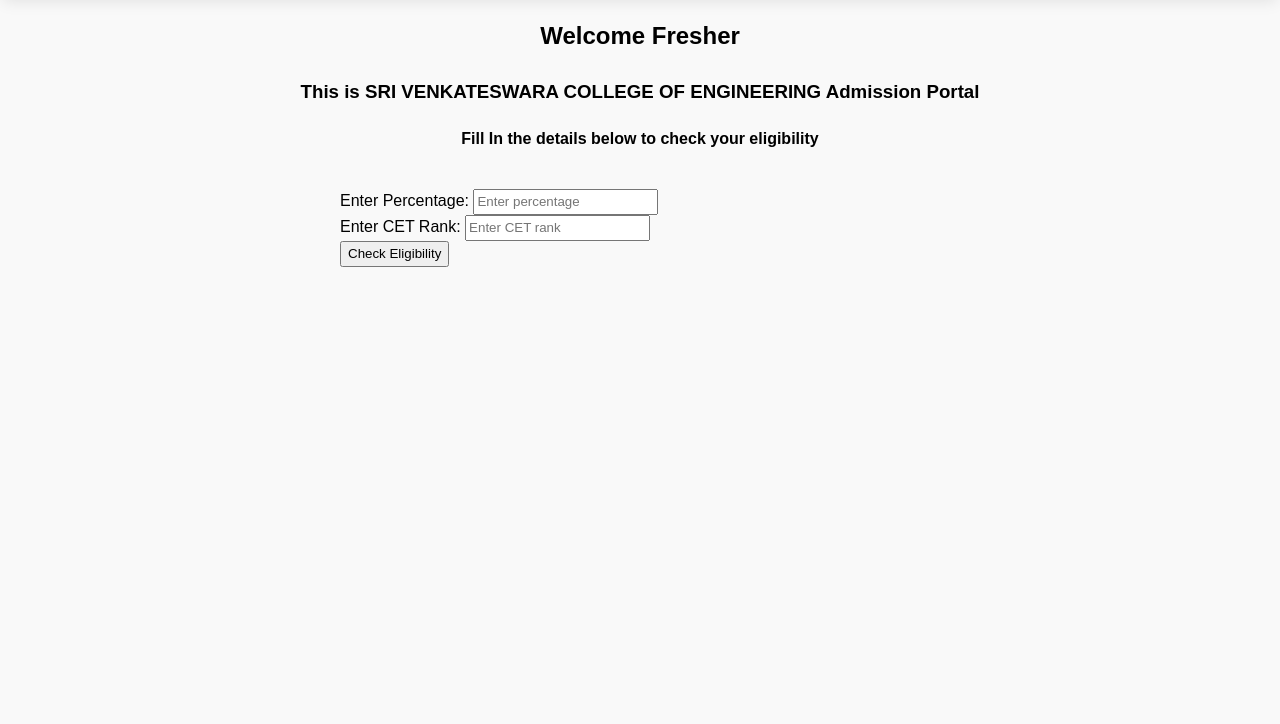
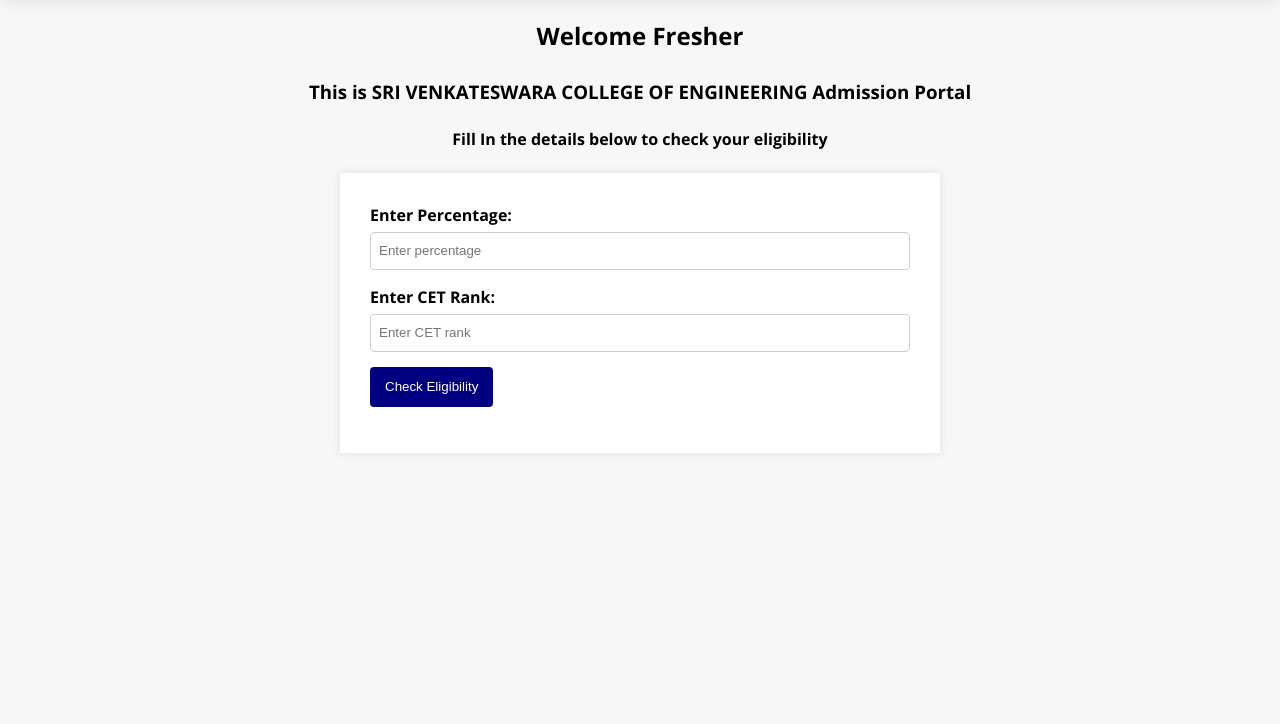
Before and after one commit to Rubbershredder/College_Adimission_Website, a plain HTML site: page College Admission/admission.html in a window 1280 px wide. Shown: the part 76-800 px from the top of the page. Drawn offline with nearby package versions, Linux system fonts and the light colour scheme.

Commit message:
Update style2.css

```diff
--- a/College Admission/style2.css
+++ b/College Admission/style2.css
@@ -245,27 +245,46 @@
   right: -3rem;
 } */
 
-body {
-  background: #f9f9f9;
-  font: 16px "Raleway", sans-serif;
+.container {
+  max-width: 600px;
+  margin: 0 auto;
+  padding: 30px;
+  background-color: #fff;
+  box-shadow: 0 0 10px rgba(0, 0, 0, 0.1);
 }
 
-img {
-  background: rgba(16, 46, 72, 0.6);
-  background-blend-mode: multiply;
+label {
+  display: block;
+  margin-bottom: 5px;
+  font-weight: bold;
 }
 
-.container {
-  padding: 1rem;
-  float: center;
+input {
+  width: 100%;
+  padding: 8px;
+  margin-bottom: 15px;
+  border: 1px solid #ccc;
+  border-radius: 4px;
+  box-sizing: border-box;
 }
 
-.content {
-  position: relative;
-  width: 90%;
-  max-width: 600px;
-  margin: auto;
-  overflow: hidden;
+button {
+  background-color: navy;
+  color: #fff;
+  padding: 10px 15px;
+  border: none;
+  border-radius: 4px;
+  cursor: pointer;
+}
+
+button:hover {
+  background-color: navy;
+}
+
+#result {
+  margin-top: 15px;
+  font-weight: bold;
+  color: navy;
 }
 .sentence,
 h2,
```
